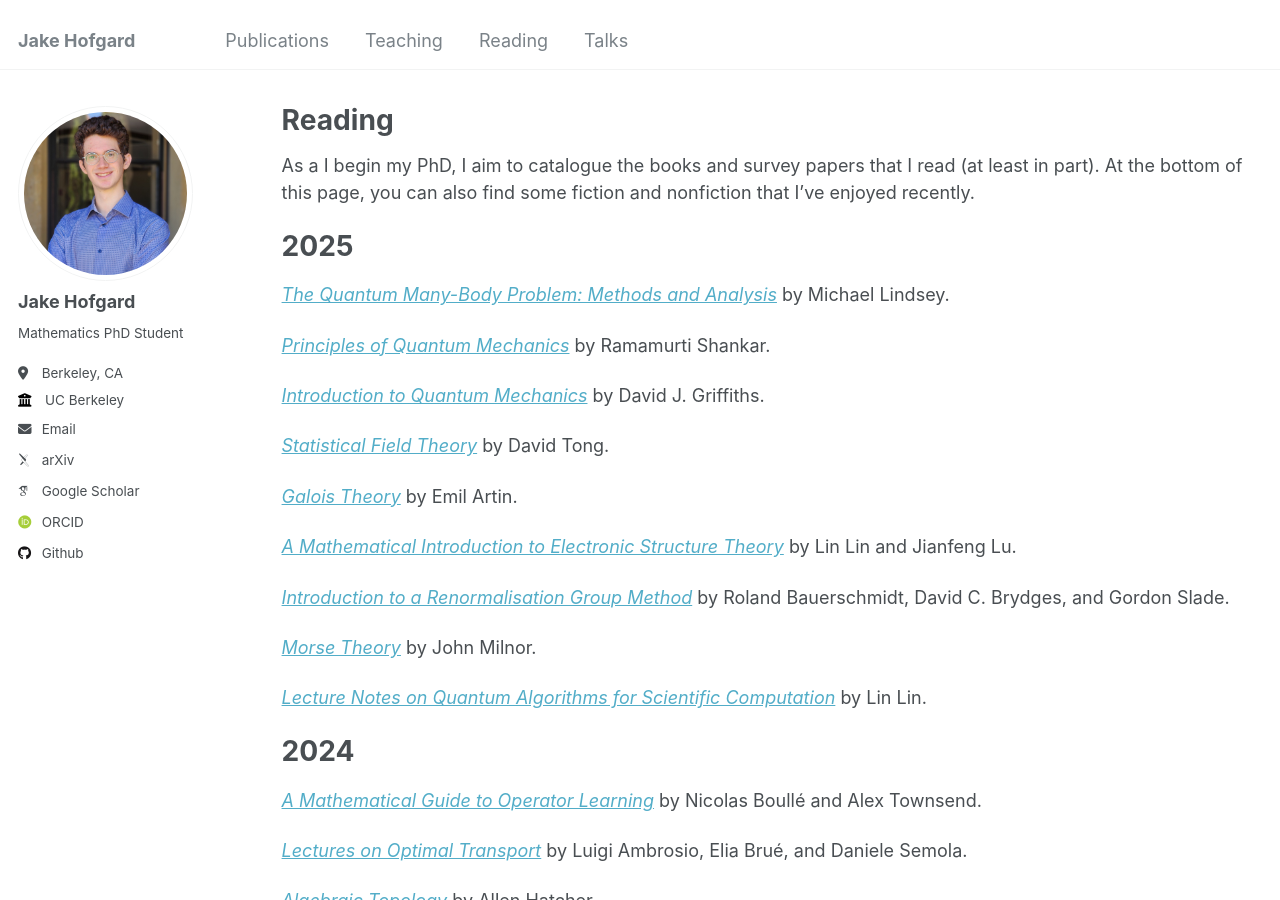
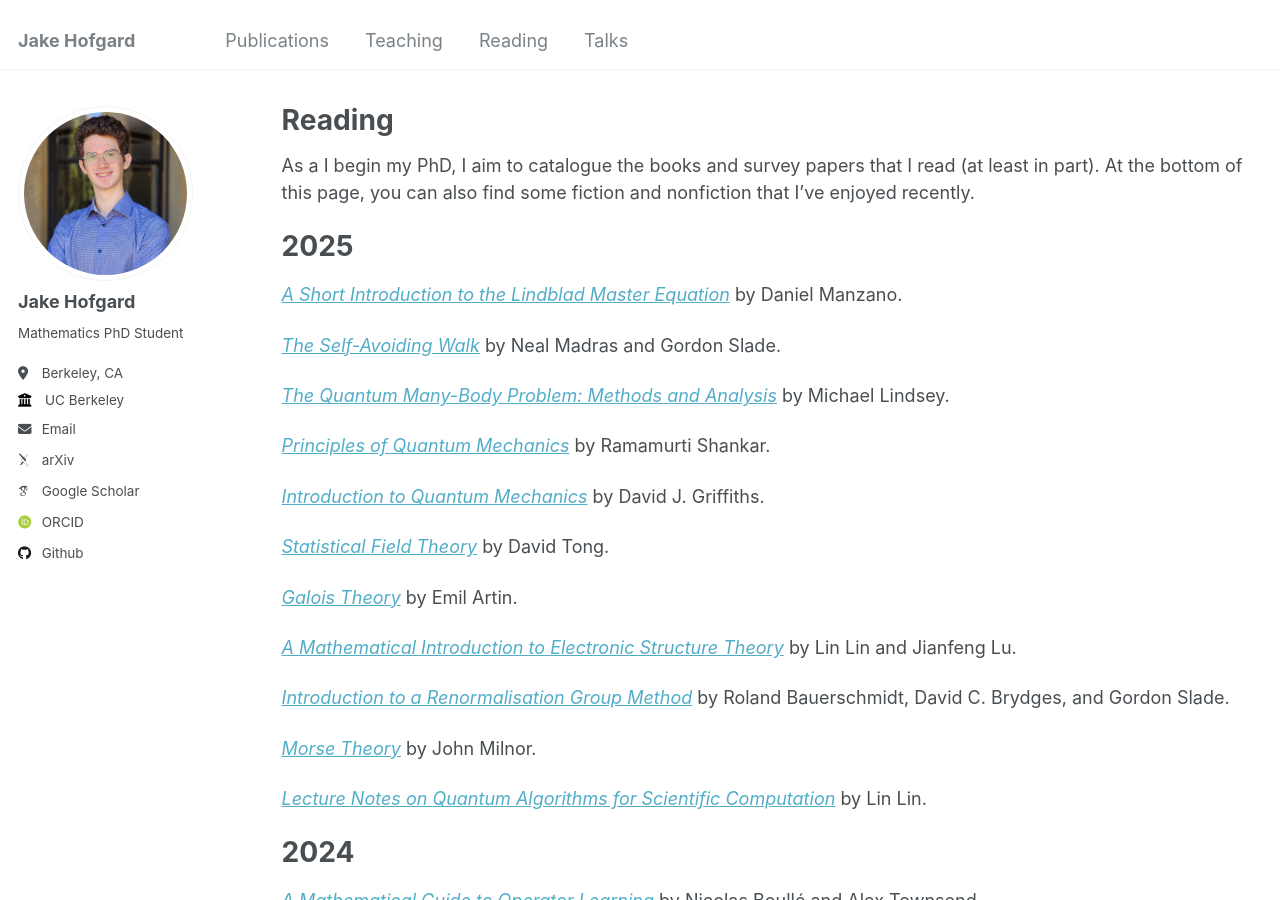
Before and after one commit to jakehofgard/jakehofgard.github.io, a Jekyll site: the page built from _pages/reading.md, in a window 1280 px wide and 900 px high. Built offline with Jekyll 4.4.1, drawn with Linux system fonts in a browser that asks for light colours; some web fonts are replaced.

Commit message:
Update reading

```diff
--- a/_pages/reading.md
+++ b/_pages/reading.md
@@ -8,6 +8,10 @@ author_profile: true
 As a I begin my PhD, I aim to catalogue the books and survey papers that I read (at least in part). At the bottom of this page, you can also find some fiction and nonfiction that I've enjoyed recently.
 
 # 2025
+
+*[A Short Introduction to the Lindblad Master Equation](https://arxiv.org/abs/1906.04478)* by Daniel Manzano.
+
+*[The Self-Avoiding Walk](https://link.springer.com/book/10.1007/978-1-4614-6025-1)* by Neal Madras and Gordon Slade.
 
 *[The Quantum Many-Body Problem: Methods and Analysis](https://quantumtative.github.io/dissertationLindsey.pdf)* by Michael Lindsey.
 
```
